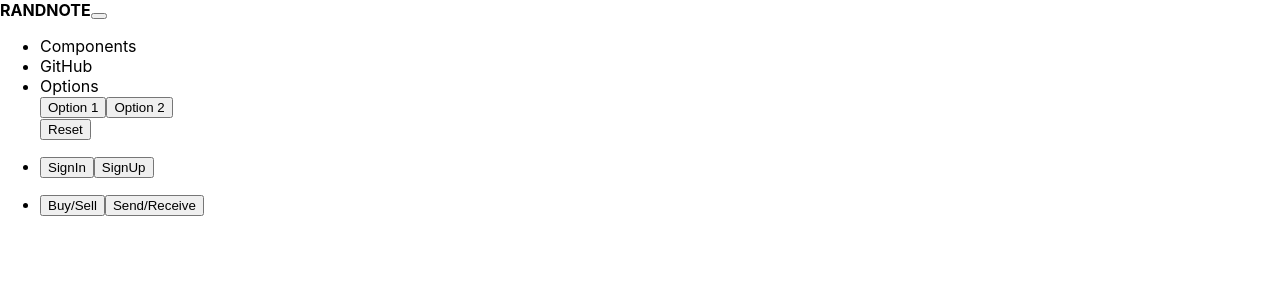
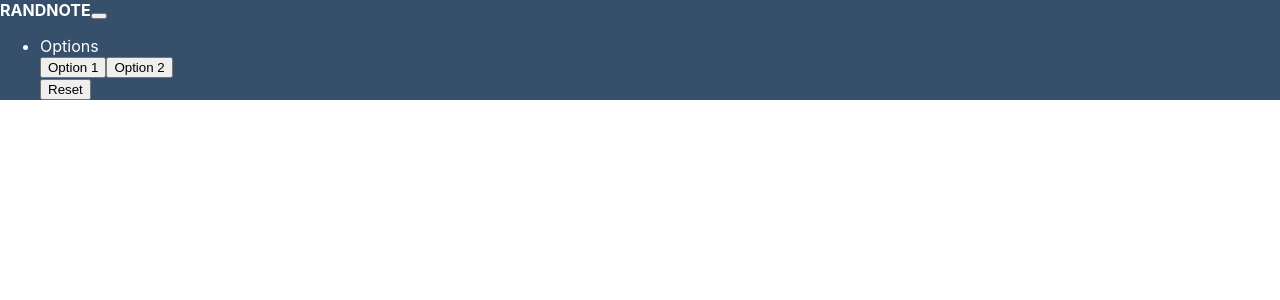
Before and after one commit to randnote/randnote-exchange, a Next.js app: page /components/Navbar in a window 1280 px wide. Shown: the top 300 px of the page. Built offline with nearby package versions, Linux system fonts and the light colour scheme.

Commit message:
done styling the signin and signup pages

```diff
--- a/pages/components/Navbar.tsx
+++ b/pages/components/Navbar.tsx
@@ -23,21 +23,15 @@ const MainNavbar = (props: any) => {
 
 	return (
 		<div>
-			<Navbar color="light" light expand="md">
-				<NavbarBrand href="/">
+			<Navbar style={mainNavbarStyle}  light expand="md">
+				<NavbarBrand style={mainNavbarBrandStyle} href="/">
 					<b>RANDNOTE</b>
 				</NavbarBrand>
 				<NavbarToggler onClick={toggle} />
 				<Collapse isOpen={isOpen} navbar>
 					<Nav className="mr-auto" navbar>
-						<NavItem>
-							<NavLink href="/components/">Components</NavLink>
-						</NavItem>
-						<NavItem>
-							<NavLink href="https://github.com/reactstrap/reactstrap">
-								GitHub
-							</NavLink>
-						</NavItem>
+
+
 						<UncontrolledDropdown nav inNavbar>
 							<DropdownToggle nav caret>
 								Options
@@ -51,27 +45,7 @@ const MainNavbar = (props: any) => {
 						</UncontrolledDropdown>
 					</Nav>
 
-					<Nav className="navbar-nav ms-auto">
-						<NavItem className="ms-auto">
-							<Button className="primary">
-								<Link href="signin">SignIn</Link>
-							</Button>
-							<Button>
-								<Link href="signup">SignUp</Link>
-							</Button>
-						</NavItem>
-					</Nav>
 
-					<Nav className="navbar-nav ms-auto">
-						<NavItem className="ms-auto">
-							<Button className="primary">
-								<Link href="signin">Buy/Sell</Link>
-							</Button>
-							<Button>
-								<Link href="signup">Send/Receive</Link>
-							</Button>
-						</NavItem>
-					</Nav>
 				</Collapse>
 			</Navbar>
 		</div>
@@ -86,7 +60,7 @@ export const AuthenticatedNavbar = (props: any) => {
 	return (
 		<div>
 			<Navbar style={AuthNavStyles} expand="md">
-				<NavbarBrand href="/">
+				<NavbarBrand  href="/">
 					<b>RANDNOTE</b>
 				</NavbarBrand>
 				<NavbarToggler onClick={toggle} />
@@ -130,6 +104,15 @@ export const AuthenticatedNavbar = (props: any) => {
 	);
 };
 
+const mainNavbarBrandStyle = {
+	color: 'white'
+}
+
+const mainNavbarStyle = {
+	backgroundColor: "#364f6b",
+	color: 'white'
+}
+
 const AuthNavStyles = {
 	backgroundColor: "#2cb978",
 };
--- a/pages/dashboard.tsx
+++ b/pages/dashboard.tsx
@@ -1,6 +1,6 @@
 import type { NextPage } from "next";
 import { Container, Button, Row, Col } from "reactstrap";
-import MainNavbar from "./components/Navbar";
+import {AuthenticatedNavbar} from "./components/Navbar";
 import "bootstrap/dist/css/bootstrap.min.css";
 import WatchlistTable from "./components/dashboardTables/watchlistTable";
 import AssetsTable from "./components/dashboardTables/assetsTable";
@@ -9,7 +9,7 @@ import InFooter from "./components/InFooter";
 const Dashboard: NextPage = () => {
 	return (
 		<div>
-			<MainNavbar></MainNavbar>
+			<AuthenticatedNavbar></AuthenticatedNavbar>
 			<Container style={{ height: "12000px" }}>
 				<Row>
 					<Col md="6">
```
Also changed, not shown: pages/components/bankCards/AddedCardsSection.tsx (+15 -20 lines), pages/deposit.tsx (+19 -24 lines), pages/signin.tsx (+22 -1 lines), pages/signup.tsx (+26 -1 lines).
